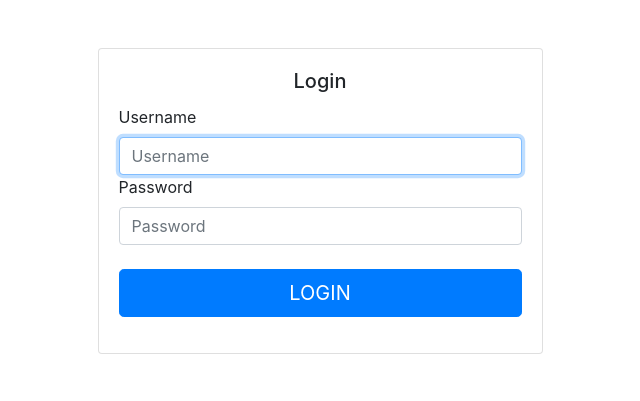
After one commit to AliAljahawi/Ecommerce, a Django app: page /login/ in a window 1280 px wide. The commit adds this page. Shown: the top 401 px of the page, without its empty margins (320-960 px from the left). Run offline with Django 3.2, Linux system fonts and the light colour scheme; some libraries are stand-ins or nearby versions.

Commit message:
usercustomererror

```diff
--- a/Project/store/templates/store/base.html
+++ b/Project/store/templates/store/base.html
@@ -26,8 +26,8 @@
                     <ul class="navbar-nav mr-auto">
                     </ul>
                     <div class="form-inline my-2 my-lg-0">
-                        <a href="#"class="btn btn-warning" id='signup'>Sign-Up</a>
-                        <a href="#"class="btn btn-warning">Login</a>
+                        <a href="{% url 'signup' %}"class="btn btn-warning" id='signup'>Sign-Up</a>
+                        <a href="{% url 'login' %}"class="btn btn-warning">Login</a>
                         <a href="{% url 'cart' %}">
                         <img  id="cart-icon" src="{% static 'images/cart.png' %}">
                     </a>
--- /dev/null
+++ b/Project/store/templates/store/login.html
@@ -0,0 +1,35 @@
+<link rel="stylesheet" href="https://stackpath.bootstrapcdn.com/bootstrap/4.5.0/css/bootstrap.min.css" integrity="sha384-9aIt2nRpC12Uk9gS9baDl411NQApFmC26EwAOH8WgZl5MYYxFfc+NcPb1dKGj7Sk" crossorigin="anonymous">
+    <script src="https://code.jquery.com/jquery-3.5.1.slim.min.js"></script>
+    <script src="https://cdn.jsdelivr.net/npm/popper.js@1.16.0/dist/umd/popper.min.js"></script>
+    <script src="https://stackpath.bootstrapcdn.com/bootstrap/4.5.0/js/bootstrap.min.js"></script>
+<div class="container">
+    <div class="row">
+      <div class="col-sm-9 col-md-7 col-lg-5 mx-auto">
+        <div class="card card-signin my-5">
+          <div class="card-body">
+            <h5 class="card-title text-center">Login</h5>
+            <form class="form-signin" action="{% url 'login' %}" method="POST">
+
+                {% csrf_token %}
+
+              <div class="form-label-group">
+                <label for="inputEmail">Username</label>
+                <input type="text" name="username" class="form-control" placeholder="Username" required autofocus>
+              </div>
+
+              <div class="form-label-group">
+                <label for="inputPassword">Password</label>
+                <input type="password" name="password" class="form-control" placeholder="Password" required>
+              </div>
+
+              <br>
+
+              <button class="btn btn-lg btn-primary btn-block text-uppercase" type="submit">Login</button>
+
+            </form>
+          </div>
+        </div>
+      </div>
+    </div>
+  </div>
+</body>
--- a/Project/store/urls.py
+++ b/Project/store/urls.py
@@ -7,4 +7,7 @@ urlpatterns = [
     path('cart/', views.cart, name="cart"),
     path('checkout/', views.checkout, name="checkout"),
     path('<int:product_id>', views.detailview, name="detailview"),
+    path('signup/', views.signup, name="signup"),
+    path('login/', views.login_view, name="login"),
+    path('logout/', views.logout_view, name="logout"),
 ]
--- a/Project/store/views.py
+++ b/Project/store/views.py
@@ -1,6 +1,7 @@
-from django.shortcuts import get_object_or_404, render
+from django.shortcuts import get_object_or_404, render, redirect
 from .models import *
 from django.http import Http404
+from django.contrib.auth import authenticate , login
 
 # Create your views here.
 def home(request):
@@ -33,8 +34,7 @@ def cart(request):
         order, created = Order.object.get_or_create(customer=customer, complete=False)
         items = order.orderitem_set.all()
     else:
-        items = []
-        order = {'get_cart_total': 0, 'get_cart_items': 0}
+        return redirect('login')
     context = {
         'items': items,
         'order': order,
@@ -54,3 +54,40 @@ def checkout(request):
         'order': order,
     }
     return render(request, 'store/checkout.html', context)
+
+
+def signup(request):
+    if request.method == 'GET':
+        return render(request, 'store/signup.html')
+
+    if request.method == 'POST':
+        username = request.POST["username"]
+        password = request.POST["password"]
+        name = request.POST["name"]
+        email = request.POST["email"]
+        address = request.POST["address"]
+        city = request.POST["city"]
+        phone_number = request.POST["phone_number"]
+
+        user = User.objects.create_user(username , email , password)
+        customer = Customer(user=user,name=name,email=email,address=address,city=city,phone_number=phone_number)
+        customer.save()
+        return redirect('Store Home')
+
+def login_view(request):
+    if request.method == 'GET':
+        return render(request, 'store/login.html')
+
+    if request.method == 'POST':
+        username = request.POST["username"]
+        password = request.POST["password"]
+        user = authenticate(request,username=username, password=password)
+        if user is not None:
+            login(request, user)
+            return redirect('Store Home')
+        else:
+            return render(request, 'store/login.html')
+
+def logout_view(request):
+    logout(request)
+    return redirect('Store Home')
```
Also changed, not shown: Project/store/models.py (+62 -0 lines), Project/store/templates/store/signup.html (added, +19 -0 lines), Project/db.sqlite3, Project/static/css/sign.css (added).
